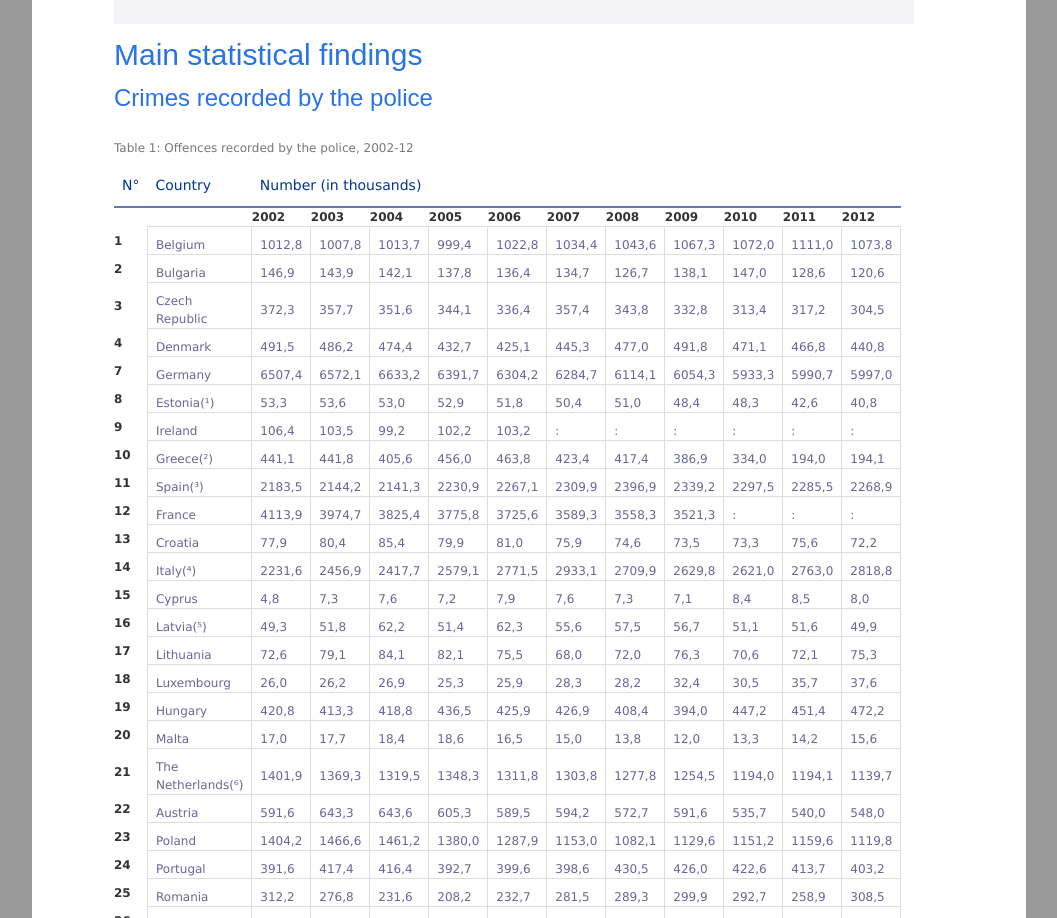
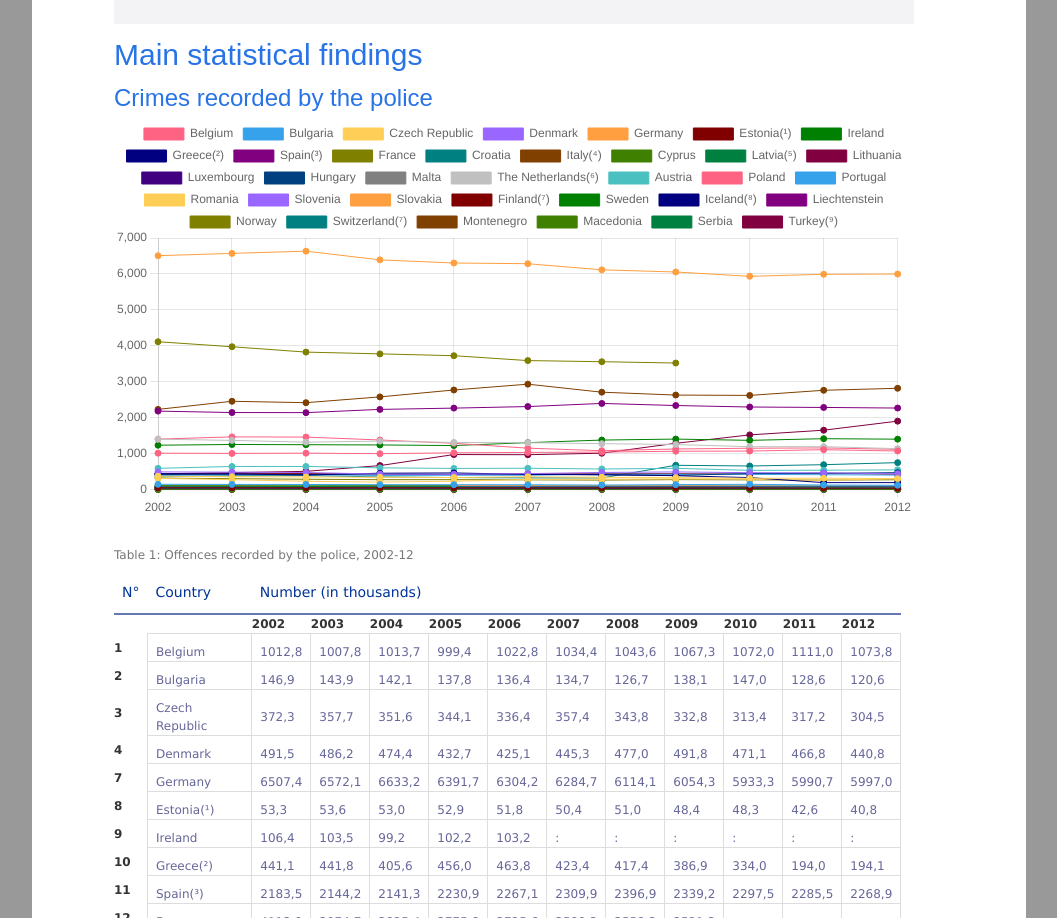
Before and after one commit to Harbingar/js-datavisualisation-challenge, a plain HTML site: page index.html in a window 1280 px wide. Shown: the part 997-1915 px from the top of the page, without its empty margins (111-1168 px from the left). Drawn offline with nearby package versions, Linux system fonts and the light colour scheme; a web font is replaced by a local one.

Commit message:
Add the first canvas

```diff
--- a/index.html
+++ b/index.html
@@ -3,7 +3,7 @@
 <html lang="en" dir="ltr" class="client-js js flexbox flexboxlegacy canvas canvastext postmessage websqldatabase indexeddb hashchange history draganddrop websockets">
 
 <head>
-  <script src="main.js"></script>
+
   <meta http-equiv="Content-Type" content="text/html; charset=UTF-8">
   <meta http-equiv="X-UA-Compatible" content="Ie=Edge,chrome=1">
   <title>Statistiques sur la criminalité - Statistics Explained</title>
@@ -800,7 +800,6 @@
                 <span class="mw-headline" id="Crimes_et_d.C3.A9lits_enregistr.C3.A9s_par_les_services_de_police">Crimes recorded by the police</span>
               </h3>
 
-
               <table cellspacing="0" cellpadding="0" id="table1">
                 <caption> Table 1: Offences recorded by the police, 2002-12</caption>
                 <thead>
@@ -2059,7 +2058,8 @@
 
     <!--END PAGE-->
   </div>
-  <script src="https://cdnjs.cloudflare.com/ajax/libs/Chart.js/4.4.0/chart.min.js" integrity="sha512-7U4rRB8aGAHGVad3u2jiC7GA5/1YhQcQjxKeaVms/bT66i3LVBMRcBI9KwABNWnxOSwulkuSXxZLGuyfvo7V1A==" crossorigin="anonymous" referrerpolicy="no-referrer"></script>
+    <script src="https://cdn.jsdelivr.net/npm/chart.js"></script>
+    <script src="main.js"></script>
 </body>
 
 </html>
--- a/main.js
+++ b/main.js
@@ -1,3 +1,122 @@
 (() => {
-    alert("hello there");
+    // Créez un div pour le conteneur du graphique
+    var chartContainer = document.createElement("div");
+    chartContainer.id = "chart-container";
+
+    // Créez un canvas pour le graphique
+    var chartCanvas = document.createElement("canvas");
+
+    // Ajoutez le canvas au div
+    chartContainer.appendChild(chartCanvas);
+
+    // Trouvez le tableau existant
+    var table = document.getElementById("table1");
+
+    // Insérez le conteneur du graphique juste au-dessus du tableau
+    table.parentNode.insertBefore(chartContainer, table);
+
+    // Créez un tableau pour stocker les années (échelle de mesure X)
+    var years = [];
+
+    // Créez un tableau pour stocker les données des pays (unités de mesure Y)
+    var countriesData = [];
+
+    // Extrayez les années du tableau à partir de la première rangée
+    var tbody = table.querySelector("tbody");
+    var firstRow = tbody.querySelector("tr");
+    var firstRowCells = firstRow.querySelectorAll("th");
+
+    for (var i = 2; i < firstRowCells.length; i++) {
+        years.push(firstRowCells[i].textContent);
+    }
+
+    // Extrayez les données des pays des rangées suivantes
+    var rows = tbody.querySelectorAll("tr");
+
+    // Palette de couleurs
+    var colors = [
+        'rgba(75, 192, 192, 1)',
+        'rgba(255, 99, 132, 1)',
+        'rgba(54, 162, 235, 1)',
+        'rgba(255, 206, 86, 1)',
+        'rgba(153, 102, 255, 1)',
+        'rgba(255, 159, 64, 1)',
+        'rgba(128, 0, 0, 1)',
+        'rgba(0, 128, 0, 1)',
+        'rgba(0, 0, 128, 1)',
+        'rgba(128, 0, 128, 1)',
+        'rgba(128, 128, 0, 1)',
+        'rgba(0, 128, 128, 1)',
+        'rgba(128, 64, 0, 1)',
+        'rgba(64, 128, 0, 1)',
+        'rgba(0, 128, 64, 1)',
+        'rgba(128, 0, 64, 1)',
+        'rgba(64, 0, 128, 1)',
+        'rgba(0, 64, 128, 1)',
+        'rgba(128, 128, 128, 1)',
+        'rgba(192, 192, 192, 1)'
+    ];
+
+    for (var i = 1; i < rows.length; i++) {
+        var row = rows[i];
+        var cells = row.querySelectorAll("td");
+        var countryData = {
+            label: cells[0].textContent,
+            data: [],
+            backgroundColor: colors[i % colors.length], // Attribution de couleurs différentes
+            borderColor: colors[i % colors.length],
+            borderWidth: 1
+        };
+
+        for (var j = 1; j < cells.length; j++) {
+            var value = parseFloat(cells[j].textContent.replace(",", ".").replace(":", ""));
+            countryData.data.push(value);
+        }
+
+        countriesData.push(countryData);
+    }
+
+    // Créez un tableau de datasets pour Chart.js
+    var datasets = [];
+
+    for (var i = 0; i < countriesData.length; i++) {
+        datasets.push(countriesData[i]);
+    }
+
+    // Créez un objet de données pour Chart.js
+    var chartData = {
+        labels: years, // Utilisez les années comme échelle de mesure X
+        datasets: datasets
+    };
+
+    // Créez un contexte pour le canvas
+    var ctx = chartCanvas.getContext('2d');
+
+    // Créez un graphique à partir des données
+    new Chart(ctx, {
+        type: 'line',
+        data: chartData,
+        options: {
+            responsive: true,
+            scales: {
+                x: [{
+                    ticks: {
+                        maxTicksLimit: 10 // Limitez le nombre de marques sur l'axe X
+                    },
+                    display: true, // Afficher l'axe X
+                    scaleLabel: {
+                        display: true,
+                        labelString: 'Années' // Étiquette de l'axe X
+                    }
+                }],
+                y: [{
+                    display: true,// Afficher l'axe Y
+                    scaleLabel: {
+                        display: true,
+                        labelString: 'Valeurs' // Étiquette de l'axe Y
+                    }
+                }]
+            }
+        }
+    });
 })();
```
